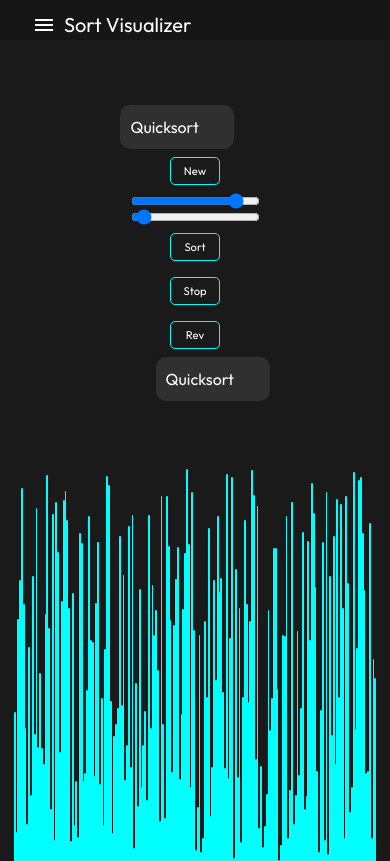
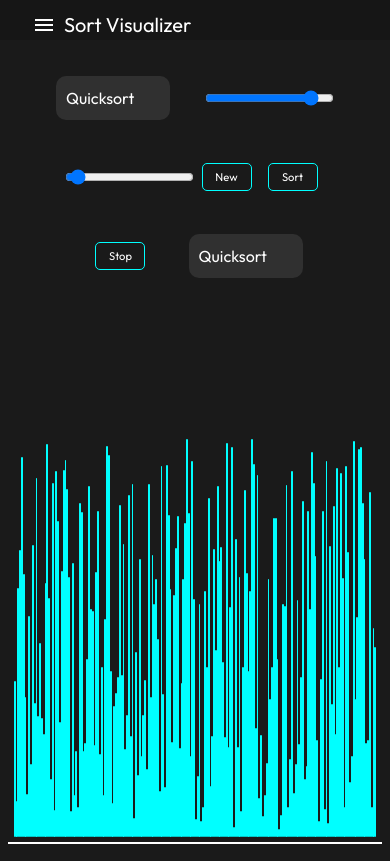
Before and after one commit to ShreyasChavan1/Sorting_Visualizerr, a React (Vite) app: page /compare in a window 390 px wide. Shown: the top 861 px of the page. Built offline with nearby package versions, Linux system fonts and the light colour scheme.

Commit message:
some adjustments in compare and First page

```diff
--- a/src/Frontend/First.css
+++ b/src/Frontend/First.css
@@ -167,7 +167,7 @@
 }
 
 
-/* @media (max-width: 768px) {
+@media (max-width: 768px) {
   .layout {
     flex-direction: column;
   }
@@ -203,12 +203,15 @@
     height: 30px;
     font-size: 0.8rem;
   }
-} */
+}
 
-@media (max-width: 600px) {
+@media (max-width: 480px) {
   .titlename {
     font-size: 10vw;
     border-right: 1px solid;
+  }
+  .vantaa {
+   top: -105vh;
   }
 
   .About {
--- a/src/Frontend/First_page.jsx
+++ b/src/Frontend/First_page.jsx
@@ -12,7 +12,7 @@ const First = () => {
 
   return (
     <>
-      <div style={{ position: 'absolute',width:'100%',overflow: 'hidden',zIndex:-1}}>
+      <div style={{ position: 'absolute',width:'100%',overflow: 'hidden',zIndex:-1}} className='vantaa'>
         <VantaBackground/>
       </div>
     <div className="layout" >
--- a/src/bg/vanta.jsx
+++ b/src/bg/vanta.jsx
@@ -15,7 +15,7 @@ const VantaBackground = () => {
   minHeight: 200.00,
   minWidth: 200.00,
   scale: 1.00,
-  scaleMobile: 1.00,
+  scaleMobile: 2.00,
       THREE,
     });
 
--- a/src/compare/compare.css
+++ b/src/compare/compare.css
@@ -162,18 +162,18 @@ border-radius: 10px;
 
     .graph1, .graph2 {
       width: 100%;
-      min-height: 25vh;
+      /* min-height: 25vh; */
       border-bottom: 2px solid white;
     }
     .graph1{
         border-right: none;
-        margin-top: 49vh;
+        margin-top: 27vh;
     }
 
     .controlls {
       padding: 0px;
-      flex-direction: column;
-        height: 46vh;
+      height: 28vh;
+      flex-wrap: wrap;
 
     }
 
--- a/src/compare/compare.jsx
+++ b/src/compare/compare.jsx
@@ -30,16 +30,16 @@ const Compare = () => {
       setArray2([...newarray]);
     }
 
-    const reverse = async () =>{
-      let n = array.length;
-      let i = 0;
-      while(i < n){
-        [array[i],array[n - 1]] = [array[n-1],array[i]];
-        await visualize(i,array[i],n -1,array[n-1],false);
-        i++;
-        n--;
-      }
-    }
+    // const reverse = async () =>{
+    //   let n = array.length;
+    //   let i = 0;
+    //   while(i < n){
+    //     [array[i],array[n - 1]] = [array[n-1],array[i]];
+    //     await visualize(i,array[i],n -1,array[n-1],false);
+    //     i++;
+    //     n--;
+    //   }
+    // }
 
     const visualize = async(index,value,index2,value2,isComparing = false,isSecond = false) =>{
       return new Promise((resolve)=>{
@@ -137,7 +137,7 @@ const Compare = () => {
             <option value="Bongosort">Bongosort</option>
             <option value="Stoogesort">Stoogesort</option>
           </select>
-          <button onClick={resetarray}>New</button>
+
           <input type="range" onChange={(e)=> setSize(Number(e.target.value))}
           min={ 10}
           max={230}
@@ -149,9 +149,10 @@ const Compare = () => {
           max="1000"
           value={speed}
           disabled={sorting}/>
+          <button onClick={resetarray}>New</button>
           <button onClick={()=>startsort()}>Sort</button>
           <button onClick={()=>handlestop()}>Stop</button>
-          <button onClick={reverse}>Rev</button>
+          {/* <button onClick={reverse}>Rev</button> */}
           <select name="algos" className='algoselector2' onChange={(e)=>setAlgo2(e.target.value)} id="">
             <option value="Quicksort" >Quicksort</option>
             <option value="Mergesort" >Mergesort</option>
--- a/src/sidbar/sidebar.css
+++ b/src/sidbar/sidebar.css
@@ -2,7 +2,7 @@
 .sidebar {
   width: 230px;
   /* background-color:#00000085; */
-  background-color:#1d1d1d7e;
+  background-color: rgba(29, 29, 29, 0.5);
   color: antiquewhite;
   display: flex;
   flex: 1;
@@ -18,6 +18,7 @@
   height: 100vh ;
   box-shadow: 2px 0px 8px rgb(19, 19, 19);
   animation: slide-in .3s ease;
+  backdrop-filter: blur(10px);
   }
   .sidebar::-webkit-scrollbar{
     display: none;
```
